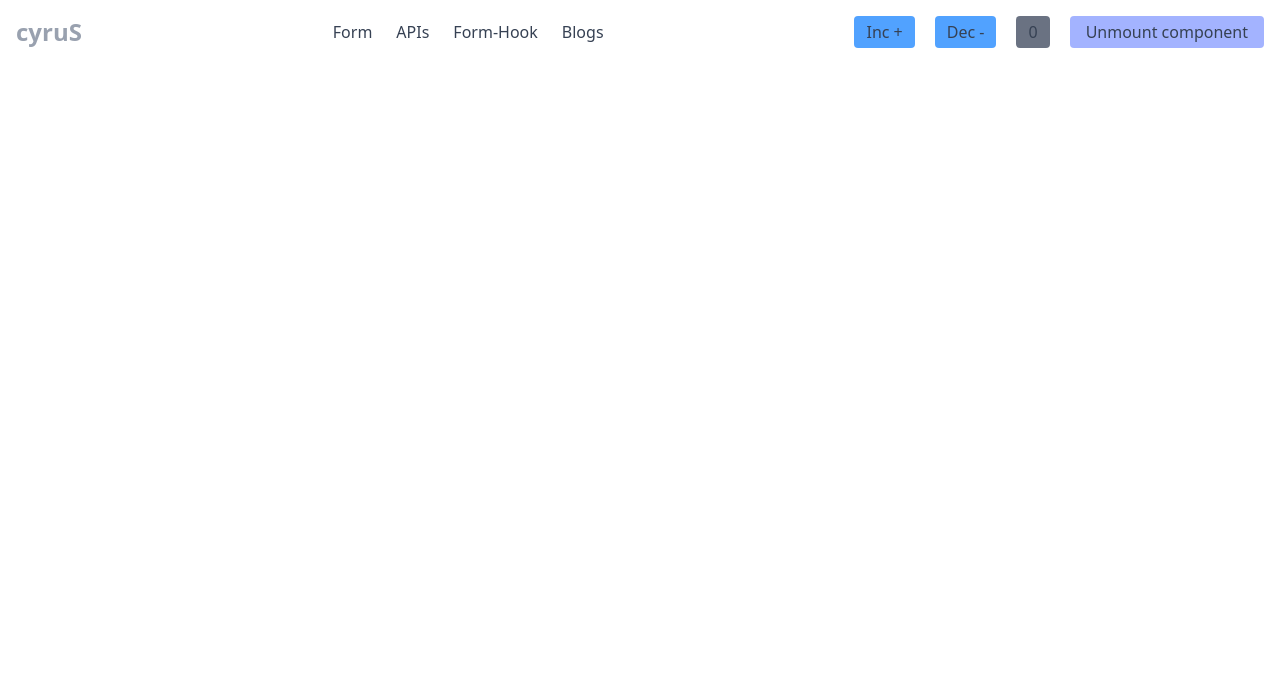
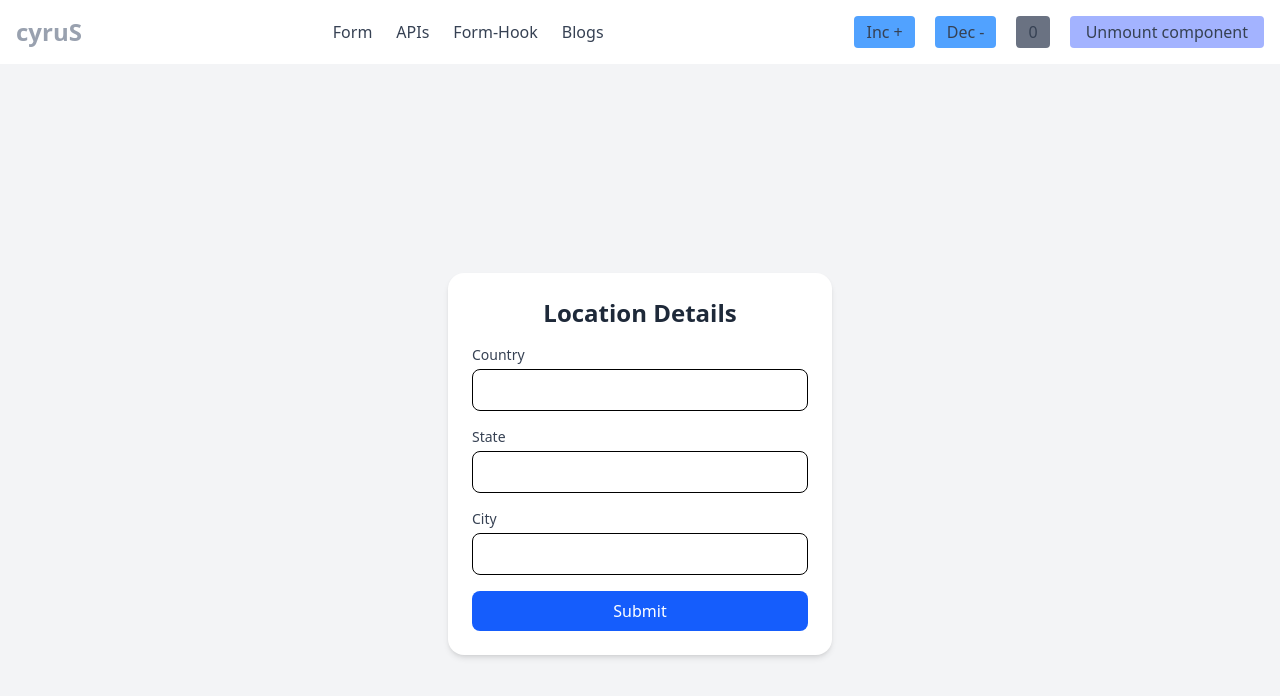
Before and after one commit to meetjethva1001/reactJs, a React (Vite) app: page /user-location in a window 1280 px wide. Shown: the top 696 px of the page. Built offline with nearby package versions, Linux system fonts and the light colour scheme.

Commit message:
setup form context store

```diff
--- a/src/App.tsx
+++ b/src/App.tsx
@@ -17,6 +17,9 @@ import MemoHook from "./hooks/MemoHook"
 import CallbackHook from "./hooks/CallbackHook"
 import ShowApiResponse from "./components/ShowApiResponse"
 import { context } from "./components/ContextData"
+import UserDetailForm from "./components/UserDetailForm"
+import { FormProvider } from "./components/FormContextData"
+import UserLocationDetail from "./components/UserLocationDetail"
 
 
 function App() {
@@ -27,6 +30,17 @@ function App() {
     email: string | null,
     age: number | null
   }
+
+  interface formUser {
+    name : string,
+    email : string,
+    password :string,
+    county : string,
+    state : string,
+    city : string
+  }
+
+
   let userObj: User[] = [
     {
       id: 1,
@@ -71,9 +85,10 @@ function App() {
     setIsTrue(false);
   }
 
+
   return (
     <>
-    <context.Provider value="cyrus">
+    <FormProvider>
       <Navbar onClickUnmount={unMountingComponent} />
       <Routes>
         <Route path="/" element={<div className="flex justify-around mt-3 flex-wrap gap-6">
@@ -97,6 +112,8 @@ function App() {
         <Route path="/memo" element={<MemoHook/>}/>
         <Route path="/call" element={<CallbackHook/>}/>
         <Route path="/show" element ={<ShowApiResponse/>}/>
+        <Route path="/user-detail" element={<UserDetailForm/>}/>
+        <Route path="/user-location" element={<UserLocationDetail/>}/>
       </Routes>
 
 
@@ -104,7 +121,7 @@ function App() {
 
 
       {/* <Footer /> */}
-      </context.Provider>
+    </FormProvider>
     </>
   )
 }
--- /dev/null
+++ b/src/components/FormContextData.tsx
@@ -0,0 +1,24 @@
+import { createContext, useState } from "react";
+
+type User = {
+  name: string;
+  email: string;
+  password: string;
+} | null;
+
+type FormContextType = {
+  user: User;
+  setUser: React.Dispatch<React.SetStateAction<User>>;
+};
+
+export const formContext = createContext<FormContextType | null>(null);
+
+export function FormProvider({ children }: any) {
+  const [user, setUser] = useState<User>(null);
+
+  return (
+    <formContext.Provider value={{ user, setUser }}>
+      {children}
+    </formContext.Provider>
+  );
+}
--- /dev/null
+++ b/src/components/UserDetailForm.tsx
@@ -0,0 +1,115 @@
+import { useForm } from 'react-hook-form'
+import { useContext } from "react";
+import { formContext } from "./FormContextData";
+
+export default function UserDetailForm() {
+    interface User {
+        name: string,
+        email: string,
+        password: string
+    }
+
+    const { handleSubmit, register, formState: { errors } } = useForm<User>();
+    const allValidators = {
+        nameValidator: {
+            required: {
+                value: true,
+                message: "*Name is required.."
+            }
+        },
+        emailValidator: {
+            required: {
+                value: true,
+                message: "*Email is required.."
+            }
+        },
+        passwordValidator: {
+            required: {
+                value: true,
+                message: "*Password id requried.."
+            },
+            minLength: {
+                value: 4,
+                message: "*Invalid password.."
+            },
+            maxLength: {
+                value: 6,
+                message: "*Invalid password"
+            }
+        }
+    }
+    const context = useContext(formContext);
+
+    if (!context) {
+        throw new Error("formContext not found. Wrap in FormProvider");
+    }
+
+    const { setUser, user } = context;
+    function submitHandler(data: user) {
+        setUser(data)
+    }
+    console.log("user:", user);
+    return (
+        <>
+            <div className="h-180 flex items-center justify-center bg">
+                <form className="bg-white p-6 rounded-2xl shadow-md w-full max-w-sm space-y-4"
+                    onSubmit={handleSubmit(submitHandler)}
+                >
+
+                    <h2 className="text-2xl font-bold text-center text-gray-800">
+                        Enter credentials
+                    </h2>
+
+
+                    <div>
+                        <label className="block text-sm font-medium text-gray-700">
+                            Name
+                        </label>
+                        <input
+                            type="text"
+                            placeholder="you@example.com"
+                            className="mt-1 w-full px-4 py-2 border rounded-lg focus:outline-none focus:ring-2 focus:ring-blue-500"
+                            {...register("name", allValidators.nameValidator)}
+                        />
+                        {errors.name && (<span className="text-xs text-red-600">{errors.name.message}</span>)}
+                    </div>
+
+                    <div>
+                        <label className="block text-sm font-medium text-gray-700">
+                            Email
+                        </label>
+                        <input
+                            type="email"
+                            placeholder="you@example.com"
+                            className="mt-1 w-full px-4 py-2 border rounded-lg focus:outline-none focus:ring-2 focus:ring-blue-500"
+                            {...register("email", allValidators.emailValidator)}
+                        />
+                        {errors.email && (<span className="text-xs text-red-600">{errors.email.message}</span>)}
+                    </div>
+
+
+                    <div>
+                        <label className="block text-sm font-medium text-gray-700">
+                            Password
+                        </label>
+                        <input
+                            type="password"
+                            placeholder="••••••••"
+                            className="mt-1 w-full px-4 py-2 border rounded-lg focus:outline-none focus:ring-2 focus:ring-blue-500"
+                            {...register("password", allValidators.passwordValidator)}
+                        />
+                        {errors.password && (<span className="text-xs text-red-600">{errors.password.message}</span>)}
+                    </div>
+
+
+                    <button
+                        type="submit"
+                        className="w-full bg-blue-600 text-white py-2 rounded-lg hover:bg-blue-700 transition hover:cursor-pointer"
+                    >
+                        Next
+                    </button>
+                </form>
+            </div>
+        </>
+    )
+}
--- /dev/null
+++ b/src/components/UserLocationDetail.tsx
@@ -0,0 +1,90 @@
+import { useContext } from "react"
+import { useForm } from "react-hook-form"
+
+export default function UserLocationDetail() {
+    const { handleSubmit, register, formState: { errors } }: any | undefined = useForm()
+    const allValidators = {
+        countryValidator: {
+            required: {
+                value: true,
+                message: "*country is required.."
+            }
+        },
+        stateValidator: {
+            required: {
+                value: true,
+                message: "*state is required.."
+            }
+        },
+        cityValidator: {
+            required: {
+                value: true,
+                message: "*city requried.."
+            }
+        }
+    }
+
+    function submitHandler(data : any ){
+            console.log(data);
+    }
+    return (
+        <>
+            <div className="min-h-screen flex items-center justify-center bg-gray-100">
+                <form className="bg-white p-6 rounded-2xl shadow-md w-full max-w-sm space-y-4"
+                onSubmit={handleSubmit(submitHandler)}
+                >
+
+                    <h2 className="text-2xl font-bold text-center text-gray-800">
+                        Location Details
+                    </h2>
+
+
+                    <div>
+                        <label className="block text-sm font-medium text-gray-700">
+                            Country
+                        </label>
+                        <input
+                            type="text"
+                            {...register("country", allValidators.countryValidator)}
+                            className="mt-1 w-full px-4 py-2 border rounded-lg focus:outline-none focus:ring-2 focus:ring-blue-500"
+                        />
+                        {errors.country && (<span className="text-xs text-red-600">{errors.country.message}</span>)}
+                    </div>
+
+
+                    <div>
+                        <label className="block text-sm font-medium text-gray-700">
+                            State
+                        </label>
+                        <input
+                            type="text"
+                            {...register("state", allValidators.stateValidator)}
+                            className="mt-1 w-full px-4 py-2 border rounded-lg focus:outline-none focus:ring-2 focus:ring-blue-500"
+                        />
+                        {errors.state && (<span className="text-xs text-red-600">{errors.state.message}</span>)}
+                    </div>
+
+                    <div>
+                        <label className="block text-sm font-medium text-gray-700">
+                            City
+                        </label>
+                        <input
+                            type="text"
+                            {...register("city", allValidators.cityValidator)}
+                            className="mt-1 w-full px-4 py-2 border rounded-lg focus:outline-none focus:ring-2 focus:ring-blue-500"
+                        />
+                         {errors.city && (<span className="text-xs text-red-600">{errors.city.message}</span>)}
+                    </div>
+
+
+                    <button
+                        type="submit"
+                        className="w-full bg-blue-600 text-white py-2 rounded-lg hover:bg-blue-700 transition"
+                    >
+                        Submit
+                    </button>
+                </form>
+            </div>
+        </>
+    )
+}
```
